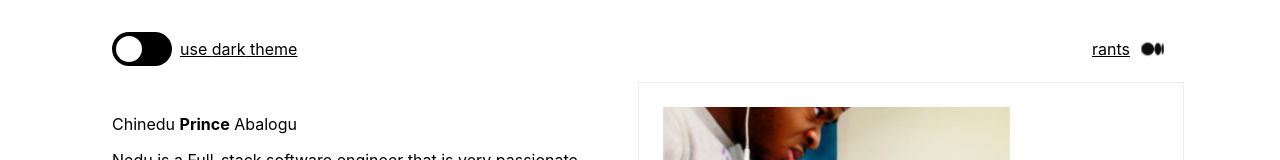
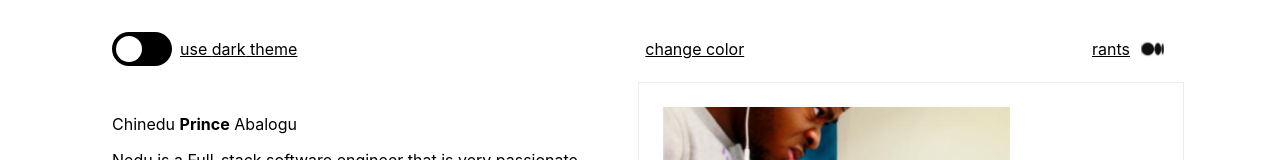
Before and after one commit to ninjamovesonly/mywebsite, a Next.js app: page / in a window 1280 px wide. Shown: the top 160 px of the page. Built offline with nearby package versions, Linux system fonts and the light colour scheme.

Commit message:
inspired by rob loves coding

```diff
--- /dev/null
+++ b/components/bg-color-picker.tsx
@@ -0,0 +1,36 @@
+import { useState } from "react";
+import { BlockPicker } from "react-color";
+import { useAppContext } from "../context/state";
+
+export default function BgColorPicker() {
+  const { setBgColor }: any = useAppContext();
+  const [picker, setPicker] = useState<boolean>(false);
+
+  const selectColor = (color: any, e: any) => {
+    // e.preventDefault();
+    setBgColor(color.hex);
+  };
+
+  return (
+    <>
+      {picker ? (
+        <>
+          <div className="color-picker-container">
+            <BlockPicker
+              onChangeComplete={(color, e) => selectColor(color, e)}
+            />
+          </div>
+          <span style={{ cursor: "pointer" }} onClick={() => setPicker(false)}>
+            <u>close x</u>
+          </span>
+        </>
+      ) : (
+        <>
+          <span style={{ cursor: "pointer" }} onClick={() => setPicker(true)}>
+            <u>change color</u>
+          </span>
+        </>
+      )}
+    </>
+  );
+}
--- a/components/header.tsx
+++ b/components/header.tsx
@@ -1,6 +1,7 @@
 import Image from "next/image";
 import { useAppContext } from "../context/state";
 import styles from "../styles/Home.module.css";
+import BgColorPicker from "./bg-color-picker";
 import ToggleSwitch from "./toggle";
 
 export default function HeaderContainer() {
@@ -11,6 +12,8 @@ export default function HeaderContainer() {
       <div className={styles["header-item"]}>
         <ToggleSwitch />
       </div>
+
+      <BgColorPicker />
 
       <div className={styles["header-item"]}>
         <span>
--- a/components/toggle.tsx
+++ b/components/toggle.tsx
@@ -8,10 +8,8 @@ export default function ToggleSwitch() {
   const [themeOpposite, setThemeOpposite] = useState("");
 
   useEffect(() => {
-    setThemeOpposite(
-      (currentTheme) =>
-        (currentTheme =
-          theme === THEME_COLORS.light ? THEME_COLORS.dark : THEME_COLORS.light)
+    setThemeOpposite(() =>
+      theme === THEME_COLORS.light ? THEME_COLORS.dark : THEME_COLORS.light
     );
   }, [setThemeOpposite, theme]);
 
--- a/context/state.tsx
+++ b/context/state.tsx
@@ -20,9 +20,12 @@ const sharedState = {
 
 export function AppWrapper({ children }: { children: React.ReactNode }) {
   const [theme, setTheme] = useState("light");
+  const [bgColor, setBgColor] = useState("inherit");
 
   return (
-    <AppContext.Provider value={{ sharedState, theme, setTheme }}>
+    <AppContext.Provider
+      value={{ sharedState, theme, setTheme, bgColor, setBgColor }}
+    >
       {children}
     </AppContext.Provider>
   );
--- a/package.json
+++ b/package.json
@@ -11,12 +11,14 @@
   "dependencies": {
     "next": "12.1.0",
     "react": "17.0.2",
+    "react-color": "^2.19.3",
     "react-dom": "17.0.2",
     "react-hot-toast": "^2.2.0"
   },
   "devDependencies": {
     "@types/node": "17.0.21",
     "@types/react": "17.0.39",
+    "@types/react-color": "^3.0.6",
     "eslint": "8.10.0",
     "eslint-config-next": "12.1.0",
     "typescript": "4.5.5"
--- a/pages/index.tsx
+++ b/pages/index.tsx
@@ -6,10 +6,13 @@ import HomeMain from "../components/home";
 import { useAppContext } from "../context/state";
 
 const Home: NextPage = () => {
-  const { theme }: any = useAppContext();
+  const { theme, bgColor }: any = useAppContext();
 
   return (
-    <div className={`app-container ${theme}`}>
+    <div
+      style={{ backgroundColor: bgColor }}
+      className={`app-container ${theme}`}
+    >
       <Head>
         <title>Nedu</title>
         <meta name="description" content="Ninja moves only" />
--- a/styles/globals.css
+++ b/styles/globals.css
@@ -127,9 +127,21 @@ a {
   padding: 1em;
 }
 
+.color-picker-container {
+  position: absolute;
+  top: 7%;
+  left: 42%;
+  z-index: 1000;
+}
+
 @media (min-width: 700px) {
   .image-coverletter-container {
     display: flex;
+  }
+
+  .color-picker-container {
+    top: 11%;
+    left: 47.5%;
   }
 
   .image-coverletter-container .ic-first {
```
Also changed, not shown: 1 other file (tests, documents, lock files or other folders).
